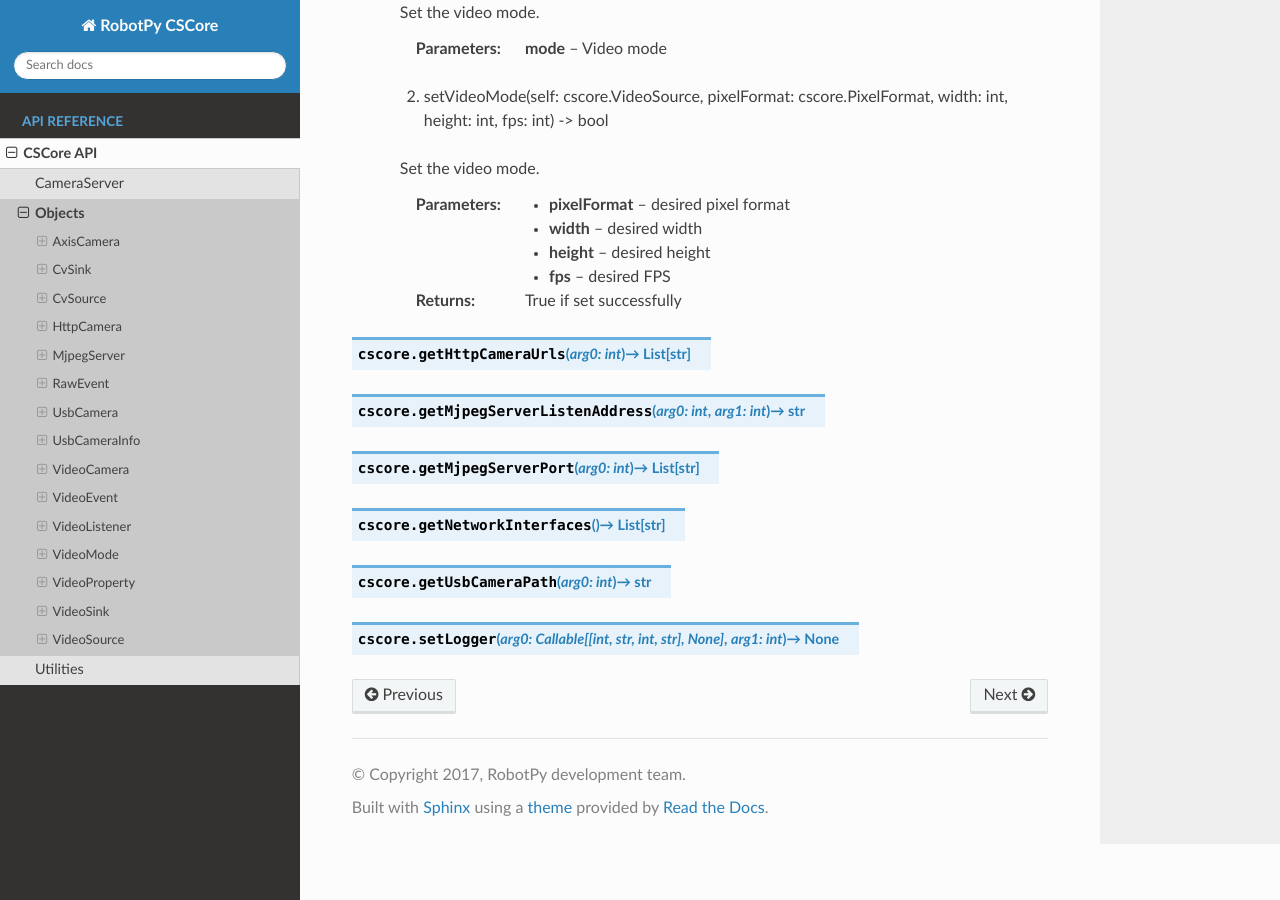
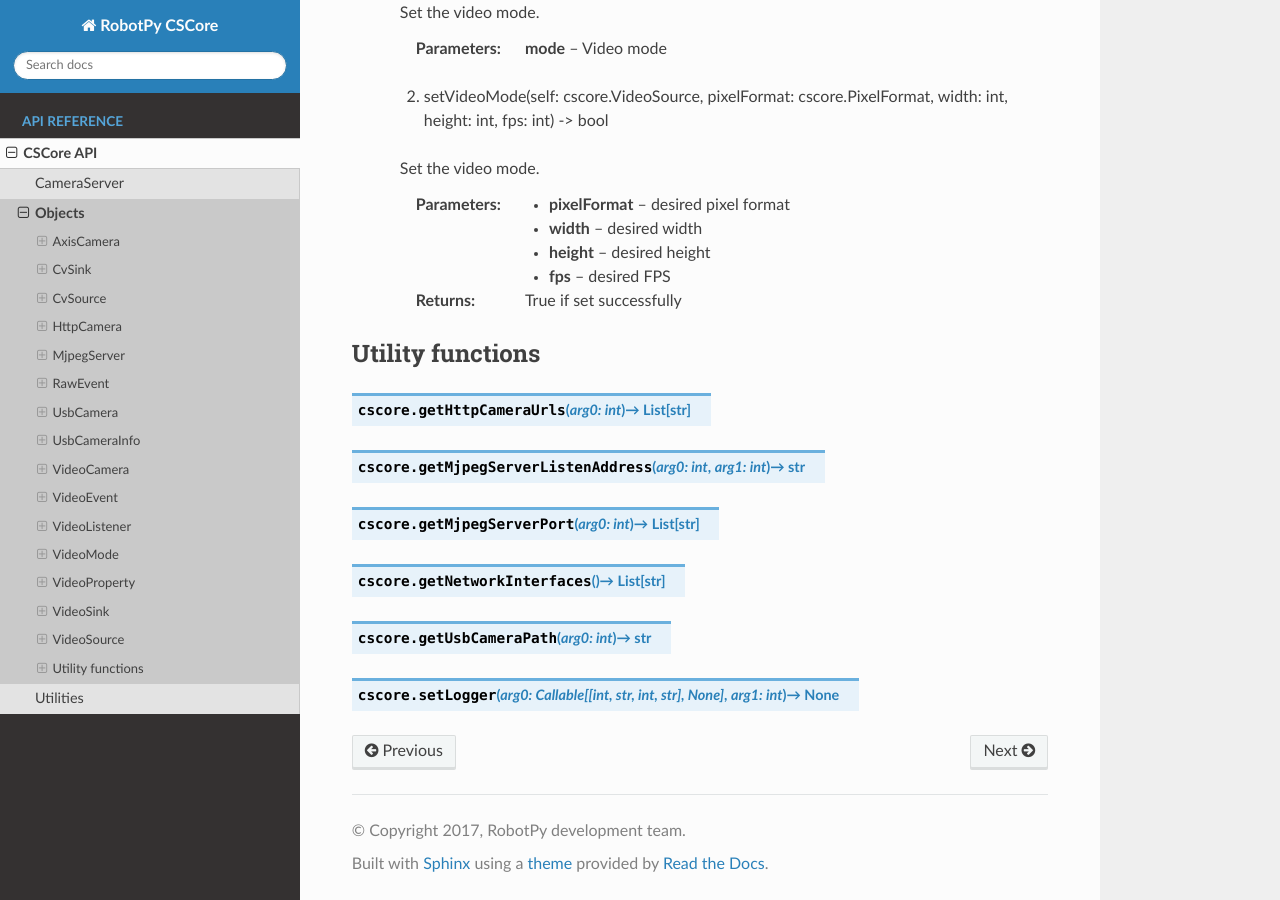
Before and after one commit to robotpy/mostrobotpy, a Sphinx documentation site: the page built from subprojects/robotpy-cscore/docs/objects.rst, in a window 1280 px wide and 900 px high, scrolled down 15615 px. Built offline with Sphinx 7.4.7 and the Read the Docs theme 2.0.0, drawn with Linux system fonts in a browser that asks for light colours; the version number could not be read and is left out; some of the changed lines change nothing that is shown.

Commit message:
Give _cscore utility functions their own heading

```diff
--- a/subprojects/robotpy-cscore/docs/gencpp.py
+++ b/subprojects/robotpy-cscore/docs/gencpp.py
@@ -74,6 +74,7 @@ except SystemExit:
 
 with open(join(root, 'objects.rst'), 'w') as fp:
     _writeheader(fp)
+    no_funcs_yet = True
 
     # Format the output a bit..
     for l in rst:
@@ -87,6 +88,11 @@ with open(join(root, 'objects.rst'), 'w') as fp:
                 print(name, file=fp)
                 print('-'*len(name), file=fp)
                 print('', file=fp)
+        elif l.startswith('.. py:function:: ') and no_funcs_yet:
+            no_funcs_yet = False
+            heading = 'Utility functions'
+            print(heading, file=fp)
+            print('-' * len(heading), end='\n\n', file=fp)
 
         print(l, file=fp)
 
--- a/subprojects/robotpy-cscore/docs/objects.rst
+++ b/subprojects/robotpy-cscore/docs/objects.rst
@@ -1041,6 +1041,9 @@
       :returns: True if set successfully
 
 
+Utility functions
+-----------------
+
 .. py:function:: getHttpCameraUrls(arg0: int) -> List[str]
    :module: cscore
 
```
